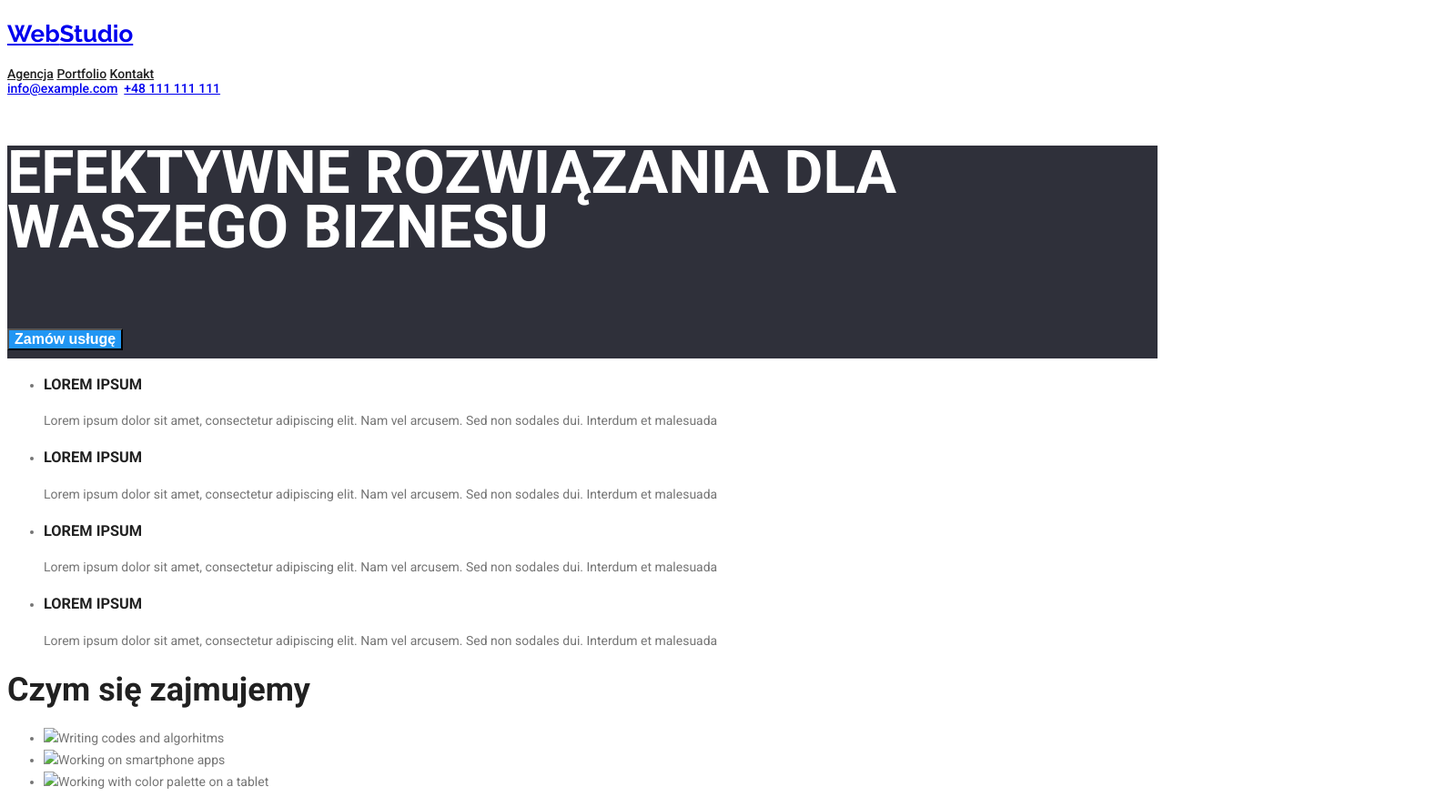
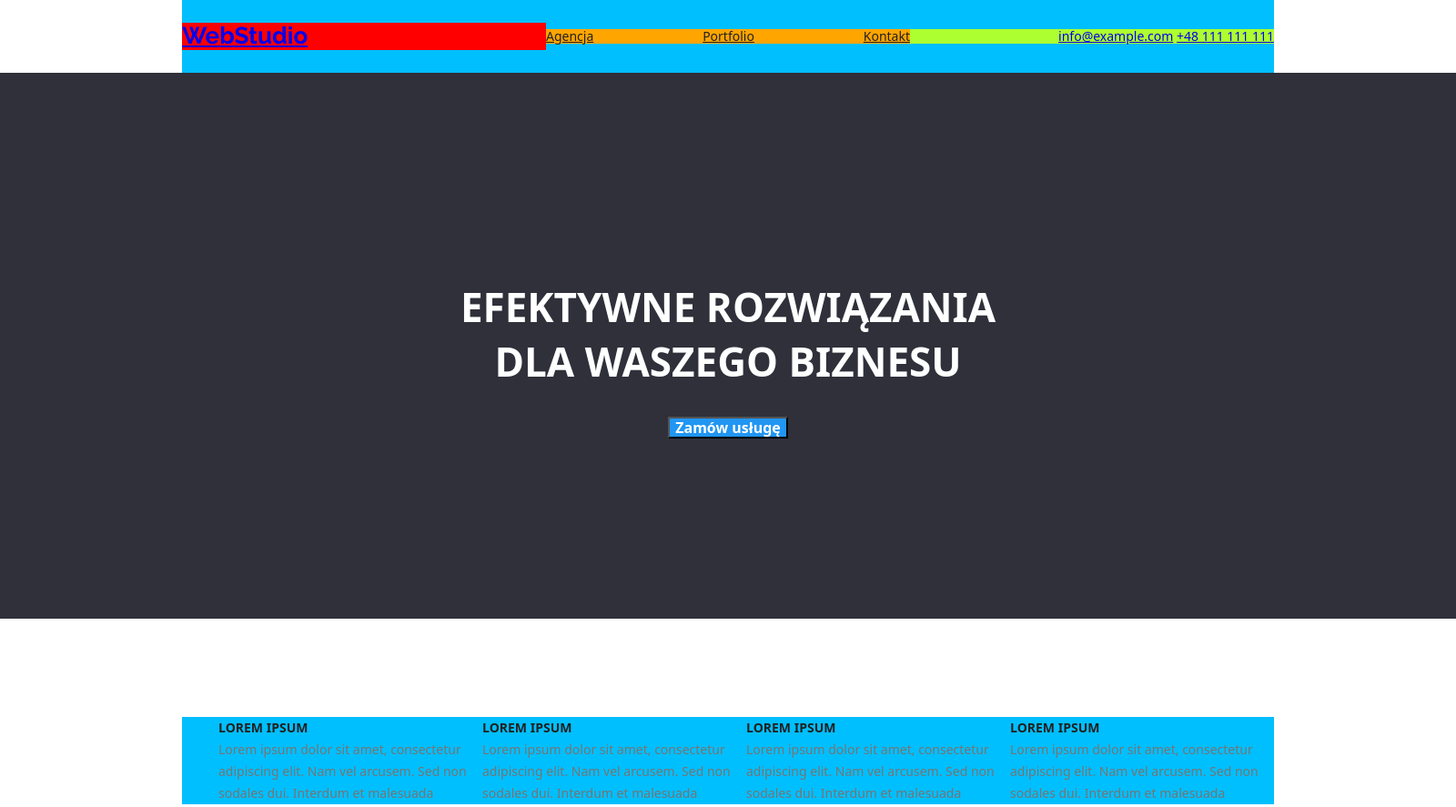
Before and after one commit to Joanna-Jasinska/goit-markup-hw-03, a plain HTML site: page index.html in a window 1280 px wide. Shown: the top 887 px of the page at 91% size, 1600 px wide, since content can reach past the window. Drawn offline with Linux system fonts and the light colour scheme.

Commit message:
index making header

```diff
--- /dev/null
+++ b/css/modern-normalize.css
@@ -0,0 +1,298 @@
+/*! modern-normalize v1.1.0 | MIT License | https://github.com/sindresorhus/modern-normalize */
+
+/*
+Document
+========
+*/
+
+/**
+Use a better box model (opinionated).
+*/
+
+*,
+::before,
+::after {
+	box-sizing: border-box;
+}
+
+/**
+Use a more readable tab size (opinionated).
+*/
+
+html {
+	-moz-tab-size: 4;
+	tab-size: 4;
+}
+
+/**
+1. Correct the line height in all browsers.
+2. Prevent adjustments of font size after orientation changes in iOS.
+*/
+
+html {
+	line-height: 1.15; /* 1 */
+	-webkit-text-size-adjust: 100%; /* 2 */
+}
+
+/*
+Sections
+========
+*/
+
+/**
+Remove the margin in all browsers.
+*/
+
+body {
+	margin: 0;
+}
+
+/**
+Improve consistency of default fonts in all browsers. (https://github.com/sindresorhus/modern-normalize/issues/3)
+*/
+
+body {
+	font-family:
+		system-ui,
+		-apple-system, /* Firefox supports this but not yet `system-ui` */
+		'Segoe UI',
+		Roboto,
+		Helvetica,
+		Arial,
+		sans-serif,
+		'Apple Color Emoji',
+		'Segoe UI Emoji';
+}
+
+/*
+Grouping content
+================
+*/
+
+/**
+1. Add the correct height in Firefox.
+2. Correct the inheritance of border color in Firefox. (https://bugzilla.mozilla.org/show_bug.cgi?id=190655)
+*/
+
+hr {
+	height: 0; /* 1 */
+	color: inherit; /* 2 */
+}
+
+/*
+Text-level semantics
+====================
+*/
+
+/**
+Add the correct text decoration in Chrome, Edge, and Safari.
+*/
+
+abbr[title] {
+	text-decoration: underline dotted;
+}
+
+/**
+Add the correct font weight in Edge and Safari.
+*/
+
+b,
+strong {
+	font-weight: bolder;
+}
+
+/**
+1. Improve consistency of default fonts in all browsers. (https://github.com/sindresorhus/modern-normalize/issues/3)
+2. Correct the odd 'em' font sizing in all browsers.
+*/
+
+code,
+kbd,
+samp,
+pre {
+	font-family:
+		ui-monospace,
+		SFMono-Regular,
+		Consolas,
+		'Liberation Mono',
+		Menlo,
+		monospace; /* 1 */
+	font-size: 1em; /* 2 */
+}
+
+/**
+Add the correct font size in all browsers.
+*/
+
+small {
+	font-size: 80%;
+}
+
+/**
+Prevent 'sub' and 'sup' elements from affecting the line height in all browsers.
+*/
+
+sub,
+sup {
+	font-size: 75%;
+	line-height: 0;
+	position: relative;
+	vertical-align: baseline;
+}
+
+sub {
+	bottom: -0.25em;
+}
+
+sup {
+	top: -0.5em;
+}
+
+/*
+Tabular data
+============
+*/
+
+/**
+1. Remove text indentation from table contents in Chrome and Safari. (https://bugs.chromium.org/p/chromium/issues/detail?id=999088, https://bugs.webkit.org/show_bug.cgi?id=201297)
+2. Correct table border color inheritance in all Chrome and Safari. (https://bugs.chromium.org/p/chromium/issues/detail?id=935729, https://bugs.webkit.org/show_bug.cgi?id=195016)
+*/
+
+table {
+	text-indent: 0; /* 1 */
+	border-color: inherit; /* 2 */
+}
+
+/*
+Forms
+=====
+*/
+
+/**
+1. Change the font styles in all browsers.
+2. Remove the margin in Firefox and Safari.
+*/
+
+button,
+input,
+optgroup,
+select,
+textarea {
+	font-family: inherit; /* 1 */
+	font-size: 100%; /* 1 */
+	line-height: 1.15; /* 1 */
+	margin: 0; /* 2 */
+}
+
+/**
+Remove the inheritance of text transform in Edge and Firefox.
+1. Remove the inheritance of text transform in Firefox.
+*/
+
+button,
+select { /* 1 */
+	text-transform: none;
+}
+
+/**
+Correct the inability to style clickable types in iOS and Safari.
+*/
+
+button,
+[type='button'],
+[type='reset'],
+[type='submit'] {
+	-webkit-appearance: button;
+}
+
+/**
+Remove the inner border and padding in Firefox.
+*/
+
+::-moz-focus-inner {
+	border-style: none;
+	padding: 0;
+}
+
+/**
+Restore the focus styles unset by the previous rule.
+*/
+
+:-moz-focusring {
+	outline: 1px dotted ButtonText;
+}
+
+/**
+Remove the additional ':invalid' styles in Firefox.
+See: https://github.com/mozilla/gecko-dev/blob/2f9eacd9d3d995c937b4251a5557d95d494c9be1/layout/style/res/forms.css#L728-L737
+*/
+
+:-moz-ui-invalid {
+	box-shadow: none;
+}
+
+/**
+Remove the padding so developers are not caught out when they zero out 'fieldset' elements in all browsers.
+*/
+
+legend {
+	padding: 0;
+}
+
+/**
+Add the correct vertical alignment in Chrome and Firefox.
+*/
+
+progress {
+	vertical-align: baseline;
+}
+
+/**
+Correct the cursor style of increment and decrement buttons in Safari.
+*/
+
+::-webkit-inner-spin-button,
+::-webkit-outer-spin-button {
+	height: auto;
+}
+
+/**
+1. Correct the odd appearance in Chrome and Safari.
+2. Correct the outline style in Safari.
+*/
+
+[type='search'] {
+	-webkit-appearance: textfield; /* 1 */
+	outline-offset: -2px; /* 2 */
+}
+
+/**
+Remove the inner padding in Chrome and Safari on macOS.
+*/
+
+::-webkit-search-decoration {
+	-webkit-appearance: none;
+}
+
+/**
+1. Correct the inability to style clickable types in iOS and Safari.
+2. Change font properties to 'inherit' in Safari.
+*/
+
+::-webkit-file-upload-button {
+	-webkit-appearance: button; /* 1 */
+	font: inherit; /* 2 */
+}
+
+/*
+Interactive
+===========
+*/
+
+/*
+Add the correct display in Chrome and Safari.
+*/
+
+summary {
+	display: list-item;
+}
--- a/css/style.css
+++ b/css/style.css
@@ -1,12 +1,72 @@
+/*!!  <- to be deleted*/
+
+.container {
+  display: flex;
+  flex-shrink: calc(100% / 3);
+}
+section {
+  padding: 94px 0 94px 0;
+}
+
+.container-centered {
+  display: flex;
+  flex-direction: column;
+  align-items: center;
+  justify-content: center;
+  background-color: green; /*!!*/
+}
+
+.container-lined {
+  display: flex;
+  align-items: center;
+  justify-content: center;
+  background-color: deepskyblue; /*!!*/
+  width: 1200px;
+  margin-left: 200px;
+  margin-right: 200px;
+}
 /*
-.ul {
+.container-lined > :first-child {
+  margin-left: 215px;
+}
+.container-lined > :last-child {
+  margin-right: 215px;
+} !!*/
+
+.container-spaced {
   display: flex;
-  flex-wrap: wrap;
-  flex-direction: row;
+  flex-basis: 50%;
+  align-items: center;
+  justify-content: space-between;
+  background-color: orange;
 }
-*/
+.container-left {
+  display: flex;
+  flex-basis: 50%;
+  align-items: center;
+  justify-content: left;
+  background-color: red;
+}
+.container-right {
+  display: flex;
+  flex-basis: 50%;
+  align-items: center;
+  justify-content: right;
+  background-color: greenyellow;
+}
+/* .container-centered > :nth-child(n) {
+  display: flex;
+} */
+
+.flex-of-3 {
+  display: flex;
+}
 
 /* *
+
+flex-wrap: wrap;
+  flex-direction: row;
+
 .list-filter button:hover {
   background-color: #2196f3;
   color: white;
@@ -26,6 +86,32 @@ body {
   color: var(--color-normal);
   font-weight: 400;
   font-size: 14px;
+
+  width: 1600px;
+}
+h1,
+h2,
+h3,
+h4,
+h5,
+h6 {
+  margin: 0;
+  padding: 0;
+  border: 0;
+  font-size: 100%;
+  font: inherit;
+  vertical-align: baseline;
+}
+ul {
+  list-style: none;
+}
+header {
+  height: 80px;
+}
+#contact {
+  /* footer */
+  height: 252px;
+  background-color: var(--color-background2);
 }
 .company-name {
   font-family: "Raleway", sans-serif;
@@ -43,12 +129,7 @@ body {
   font-weight: 500;
 }
 
-.button1:hover {
-  background-color: var(--color-accented);
-  color: var(--color-background1);
-  cursor: pointer;
-  /*border-width: 0;*/
-}
+.button1:hover,
 .button1:focus {
   background-color: var(--color-accented);
   color: var(--color-background1);
@@ -72,10 +153,6 @@ body {
 .hq-address {
   color: var(--color-background1);
 }
-#contact {
-  height: 252px;
-  background-color: var(--color-background2);
-}
 .upper-article {
   line-height: 171%;
 }
@@ -94,11 +171,17 @@ body {
   font-size: 36px;
 }
 .banner1 {
+  max-height: 25%;
+  min-height: 600px;
+  text-align: center;
   font-weight: 900;
   font-size: 44px;
   line-height: 136%;
   color: var(--color-background1);
   background-color: var(--color-background2);
+}
+.banner1 h1 {
+  margin: 30px;
 }
 .banner1 button {
   font-weight: 700;
--- a/index.html
+++ b/index.html
@@ -12,35 +12,42 @@
       href="https://fonts.googleapis.com/css2?family=Raleway:wght@700&family=Roboto:wght@400;500;700;900&display=swap"
       rel="stylesheet"
     />
+    <link rel="stylesheet" href="./css/modern-normalize.css" />
   </head>
   <body>
-    <header>
-      <a href="https://joanna-jasinska.github.io/goit-markup-hw-02/">
+    <header class="container-lined">
+      <a
+        class="container-left"
+        href="https://joanna-jasinska.github.io/goit-markup-hw-03/"
+      >
         <h2 class="company-name">
           <span class="regular-color">Web</span
           ><span class="accented-color">Studio</span>
         </h2>
       </a>
 
-      <nav>
+      <nav class="container-spaced">
         <a class="link1" href="./index.html">Agencja</a>
         <a class="link1" href="./portfolio.html">Portfolio</a>
         <a class="link1" href="#contact">Kontakt</a>
       </nav>
 
-      <a class="link1" href="mailto:info@example.com">info@example.com</a>&nbsp;
+      <div class="container-right">
+        <a class="link1" href="mailto:info@example.com">info@example.com</a
+        >&nbsp;
 
         <a class="link1" href="tel:+48111111111">+48 111 111 111</a>
+      </div>
     </header>
     <main>
-      <section class="banner1" id="agency">
-        <h1>EFEKTYWNE ROZWIĄZANIA DLA WASZEGO BIZNESU</h1>
+      <section class="banner1 container-centered" id="agency">
+        <h1>EFEKTYWNE ROZWIĄZANIA<br />DLA WASZEGO BIZNESU</h1>
 
         <button type="button" value="Zamów usługę">Zamów usługę</button>
       </section>
 
       <section class="upper-article" id="portfolio">
-        <ul>
+        <ul class="container-lined">
           <li>
             <h3>LOREM IPSUM</h3>
             Lorem ipsum dolor sit amet, consectetur adipiscing elit. Nam vel
@@ -62,9 +69,10 @@
             arcusem. Sed non sodales dui. Interdum et malesuada
           </li>
         </ul>
-        <h2>Czym się zajmujemy</h2>
+        <section>
+          <h2 class="container-lined">Czym się zajmujemy</h2>
 
-        <ul>
+          <ul class="container-lined">
             <li>
               <img
                 src="./images/img-code.jpg"
@@ -90,6 +98,7 @@
               />
             </li>
           </ul>
+        </section>
       </section>
 
       <section class="lower-article">
```
Also changed, not shown: portfolio.html (+2 -1 lines). Lines whose indentation alone changed are shown as unchanged.
